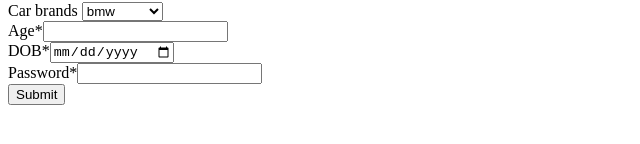
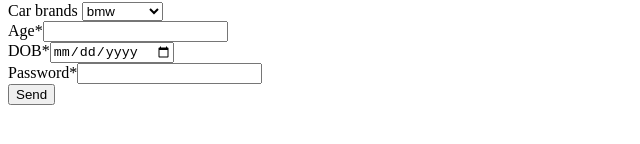
Before and after one commit to cruwnal/CSS-practice-, a plain HTML site: page 20-7-2022/formAssignment.html in a window 1280 px wide. Shown: the part 122-266 px from the top of the page, 0-640 px from the left. Drawn offline with Linux system fonts and the light colour scheme.

Commit message:
Update formAssignment.html

```diff
--- a/20-7-2022/formAssignment.html
+++ b/20-7-2022/formAssignment.html
@@ -47,7 +47,8 @@ For example, the label for input of name will be <label for="name"> Name</label>
          <div><label for="age">Age*<input type="number" name="age" required id="age"></label></div>
          <div><label for="dob">DOB*<input type="date" name="DOB" required id="dob"></label></div>
          <div><label for="password">Password*<input type="password"  id="password" name="password" required></label></div>
-         <div><input type="submit"></div>
+
+          <button type="submit"> Send </button>
     </form>
 </body>
 
```
